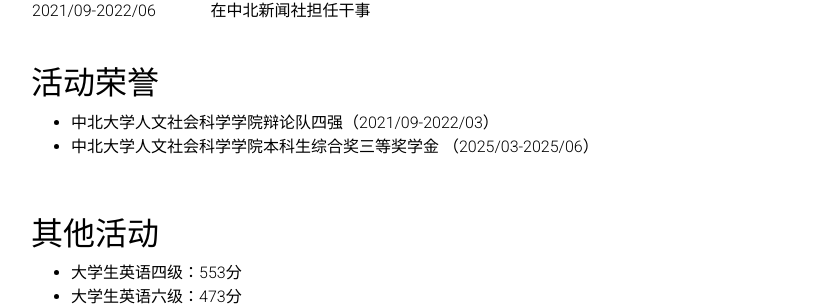
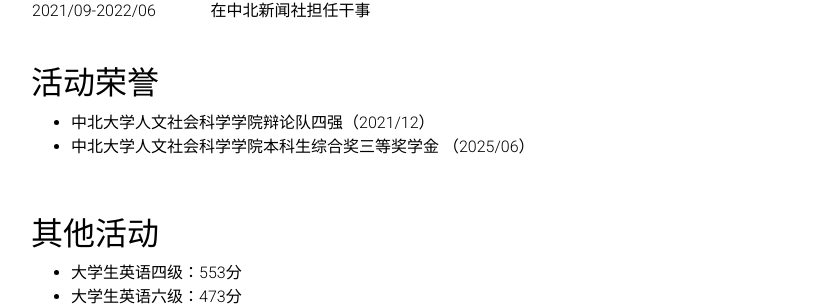
Before and after one commit to zhaoxinyu0602/zhaoxinyu0602.GitHub.io, a Jekyll site: the page built from _pages/teaching.md, in a window 1280 px wide and 1373 px high. Shown: the part 314-620 px from the top of the window, without its empty margins (224-1056 px from the left). Built offline with Jekyll 4.4.1, drawn with Linux system fonts in a browser that asks for light colours; comment, search, counter and statistics services are not loaded; a style sheet for code colours, icons or effects is not loaded.

Commit message:
Update teaching.md

```diff
--- a/_pages/teaching.md
+++ b/_pages/teaching.md
@@ -28,8 +28,8 @@
 
 ## 活动荣誉
 
-- 中北大学人文社会科学学院辩论队四强（2021/09-2022/03）
-- 中北大学人文社会科学学院本科生综合奖三等奖学金 （2025/03-2025/06）
+- 中北大学人文社会科学学院辩论队四强（2021/12）
+- 中北大学人文社会科学学院本科生综合奖三等奖学金 （2025/06）
 
 <br>
 
```
